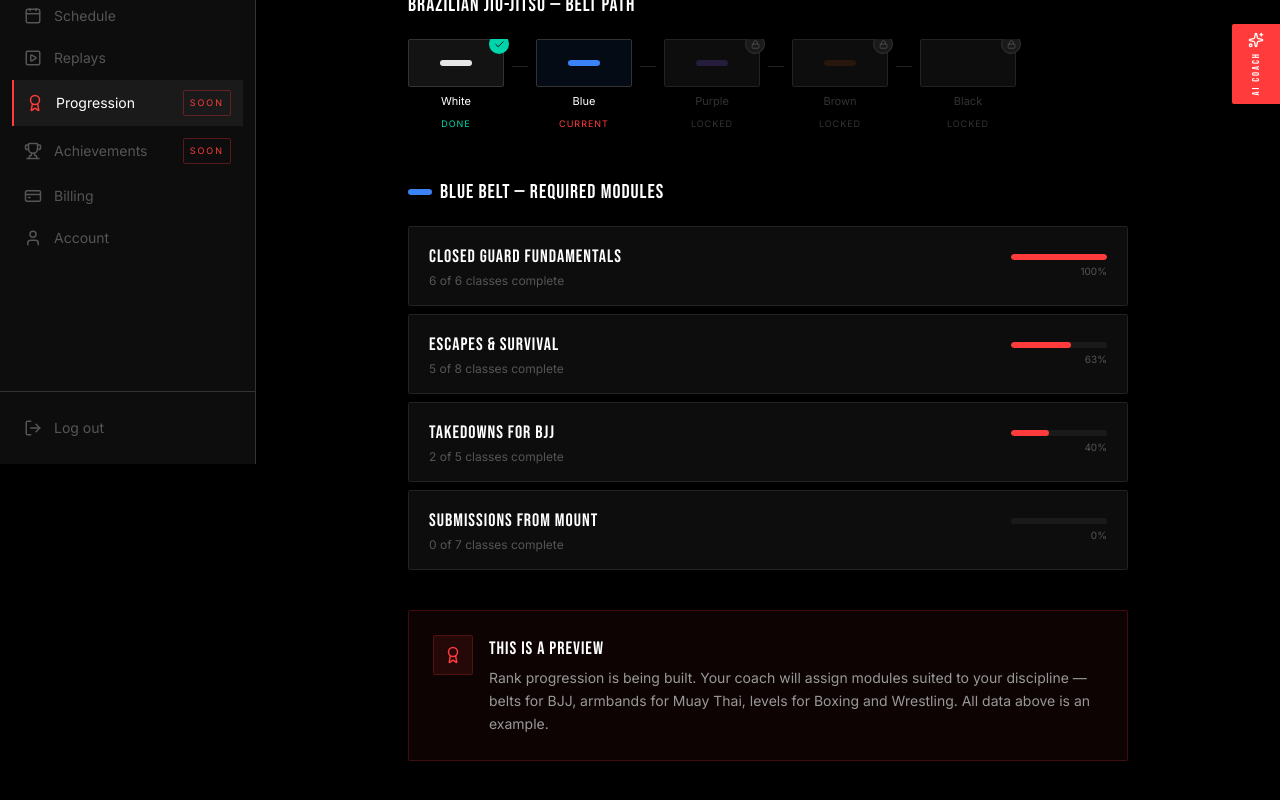
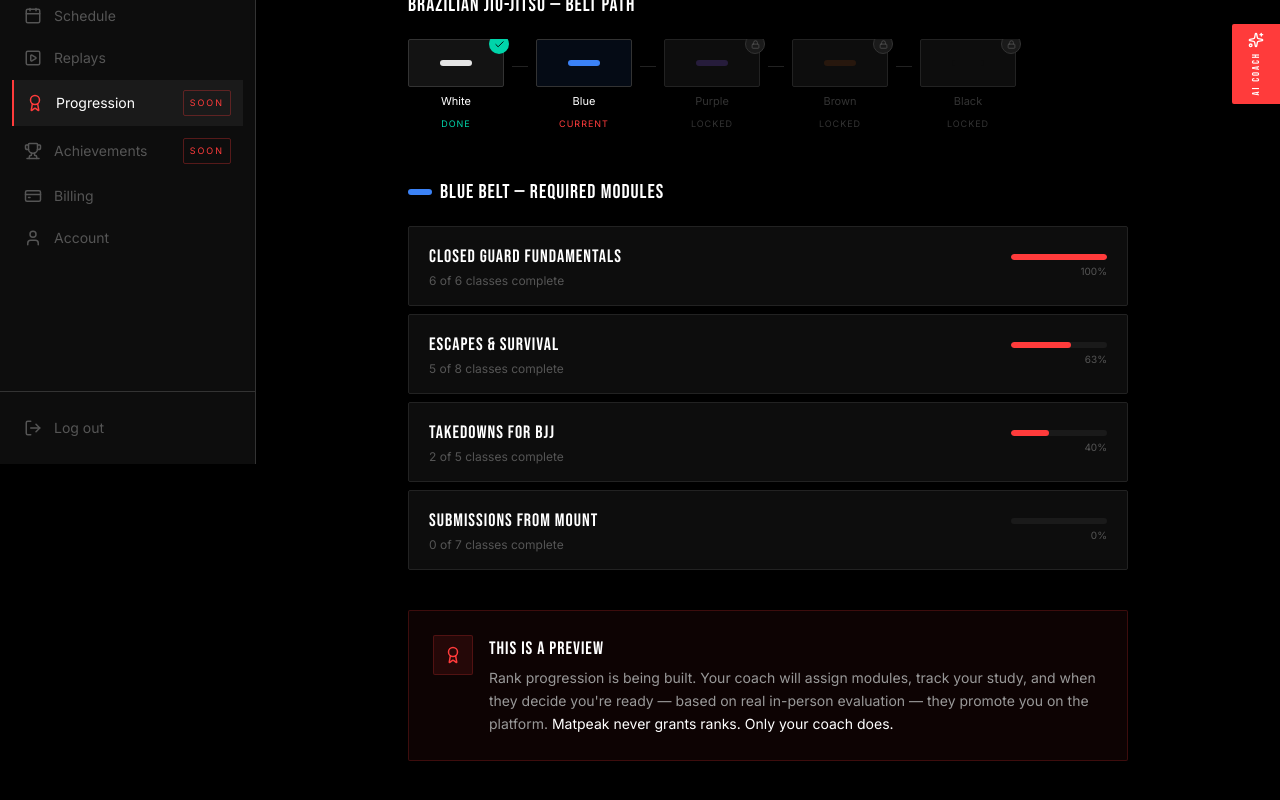
Before and after one commit to vanshdubey18/live-stream, a Next.js app: page /dashboard/progression in a window 1280 px wide. Shown: the part 336-1136 px from the top of the page. Built offline with nearby package versions, Linux system fonts and the light colour scheme.

Commit message:
Progression: make coach-verified promotion policy explicit on preview page

```diff
--- a/src/app/(member)/dashboard/progression/page.tsx
+++ b/src/app/(member)/dashboard/progression/page.tsx
@@ -259,7 +259,7 @@ export default function ProgressionPage() {
             <div>
               <p className="font-bebas text-lg text-white tracking-[1px]">This is a preview</p>
               <p className="font-inter text-sm text-[#999999] mt-1 leading-relaxed">
-                Rank progression is being built. Your coach will assign modules suited to your discipline — belts for BJJ, armbands for Muay Thai, levels for Boxing and Wrestling. All data above is an example.
+                Rank progression is being built. Your coach will assign modules, track your study, and when they decide you're ready — based on real in-person evaluation — they promote you on the platform. <span className="text-white">Matpeak never grants ranks. Only your coach does.</span>
               </p>
             </div>
           </motion.div>
```
